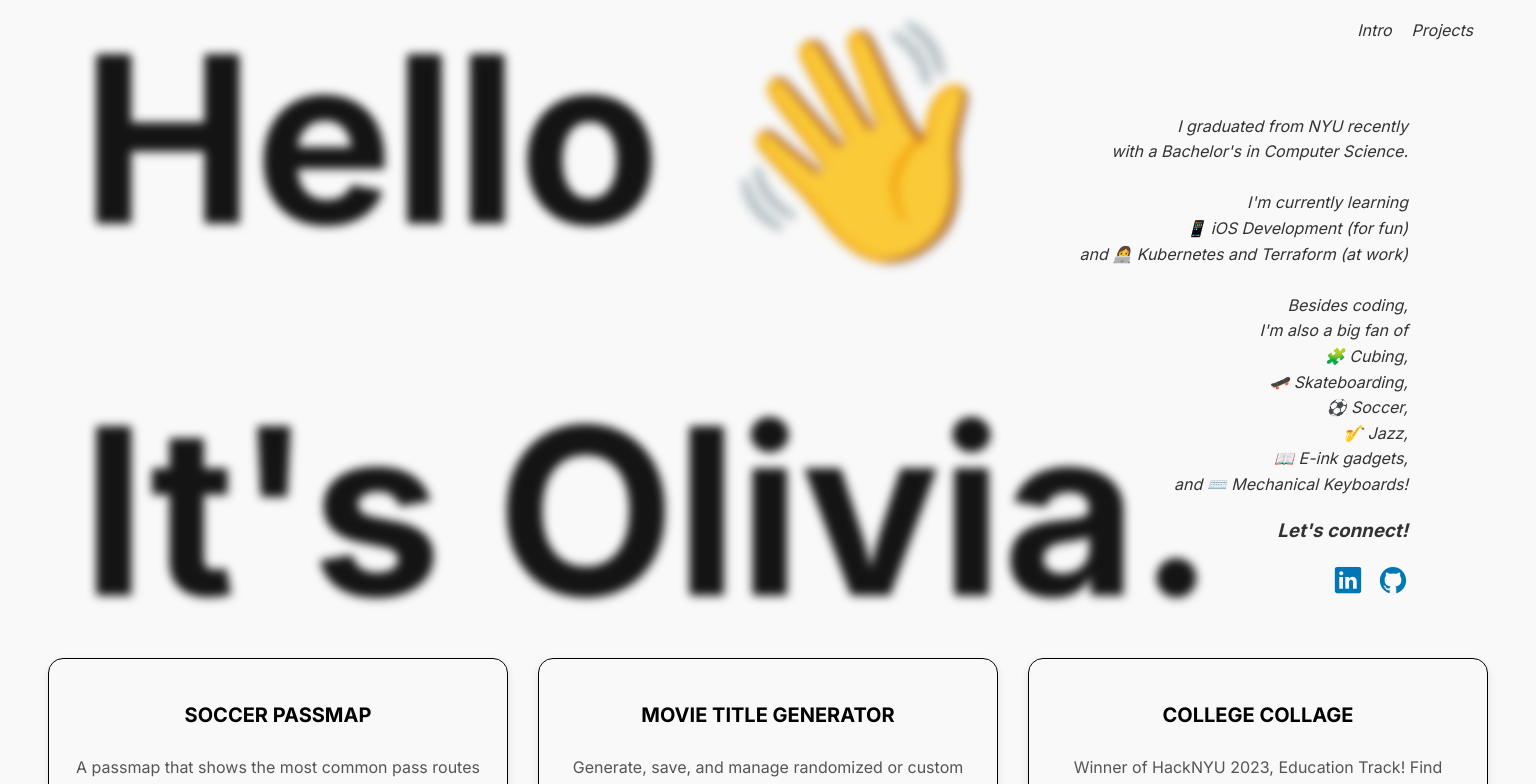
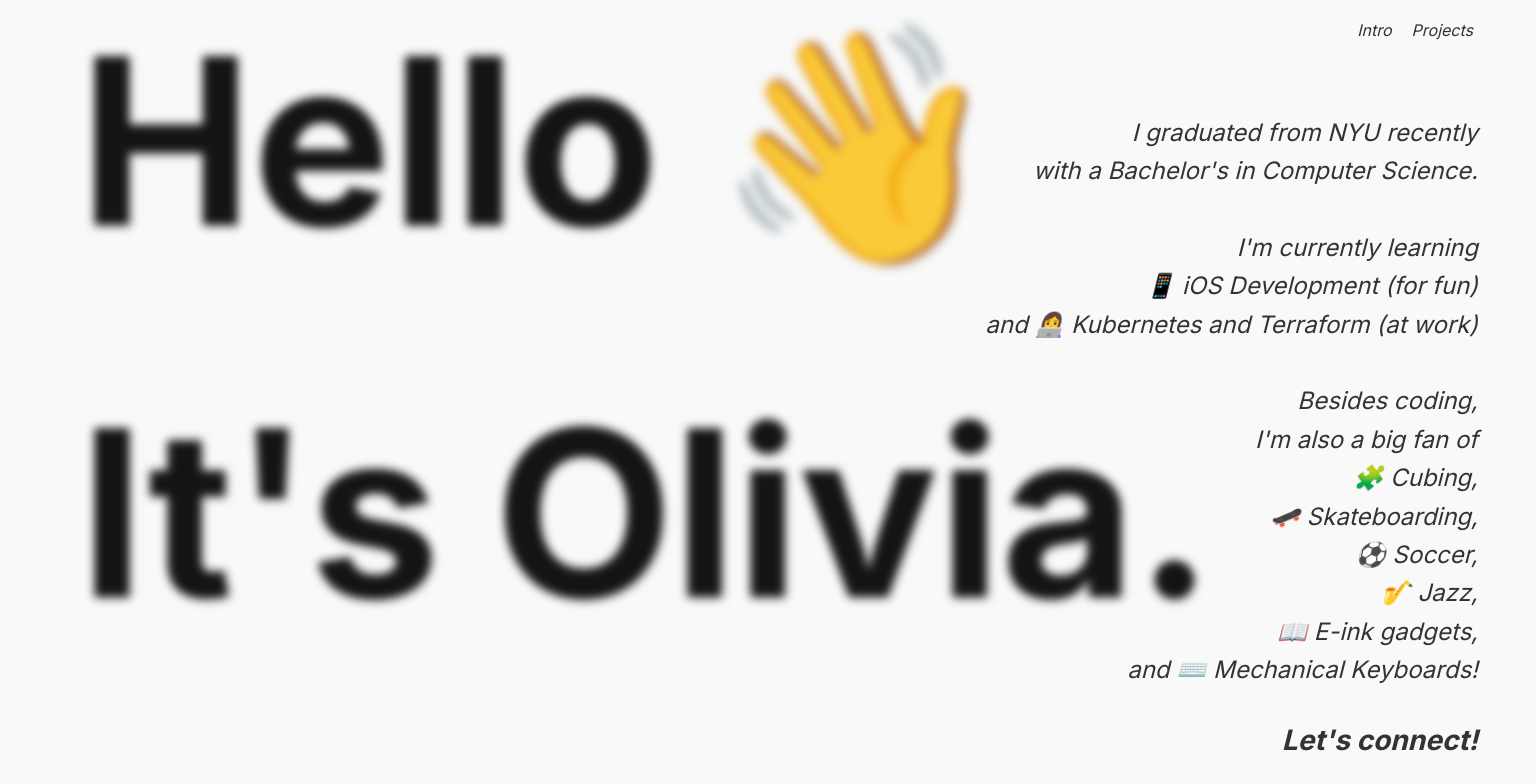
Before and after one commit to leesolivia14/leesolivia14.github.io, a React (Vite) app: page / in a window 1536 px wide. Shown: the top 784 px of the page. Built offline with nearby package versions, Linux system fonts and the light colour scheme; a web font is replaced by a local one.

Commit message:
making it more responsive for larger screens

```diff
--- a/src/App.css
+++ b/src/App.css
@@ -77,12 +77,21 @@ html {
 /* Main intro section */
 .intro {
     max-width: 800px;
-    //margin: auto; /* Center the text horizontally*/
-    text-align: right; /* Left-align text */
+    text-align: right;
     margin-top: 70px;
-    margin-left: 600px;
+    margin-right: 50px;
+    margin-left: auto;
     font-style: italic;
     font-color: black;
+}
+
+/* Adjust layout for larger screens */
+@media (min-width: 1400px) {
+    .intro {
+        font-size: 24px;
+        margin-left: auto;
+        margin-right: 50px;
+    }
 }
 
 ul {
```
Also changed, not shown: 2 other files (tests, documents, lock files or other folders).
